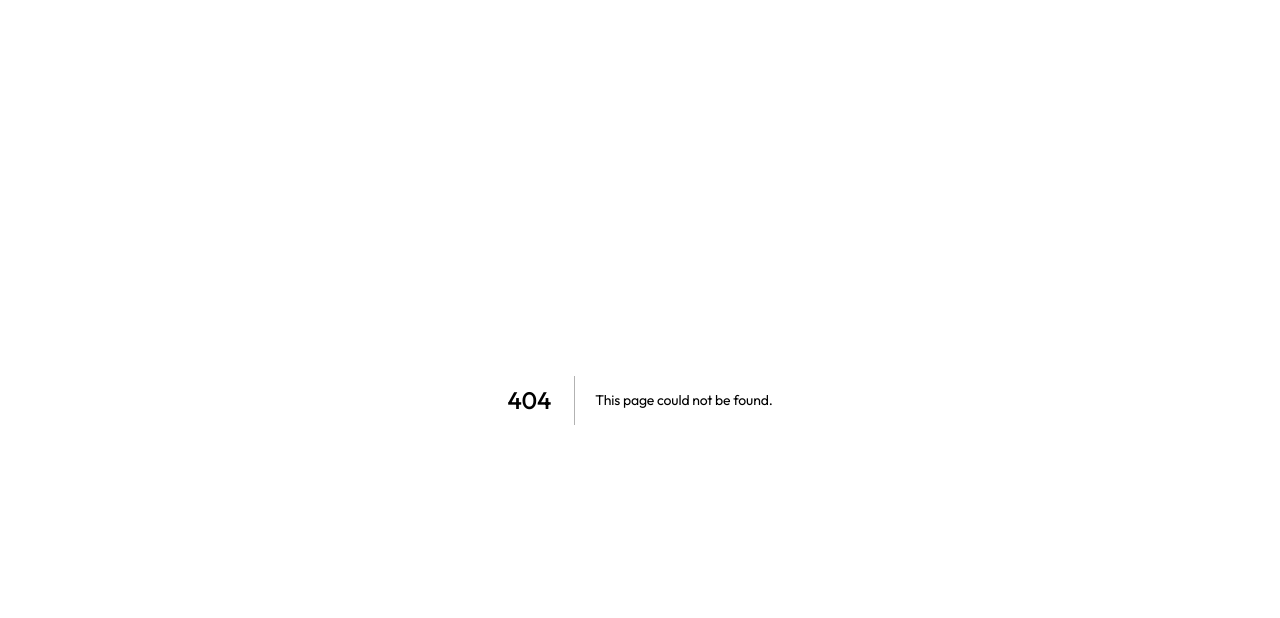
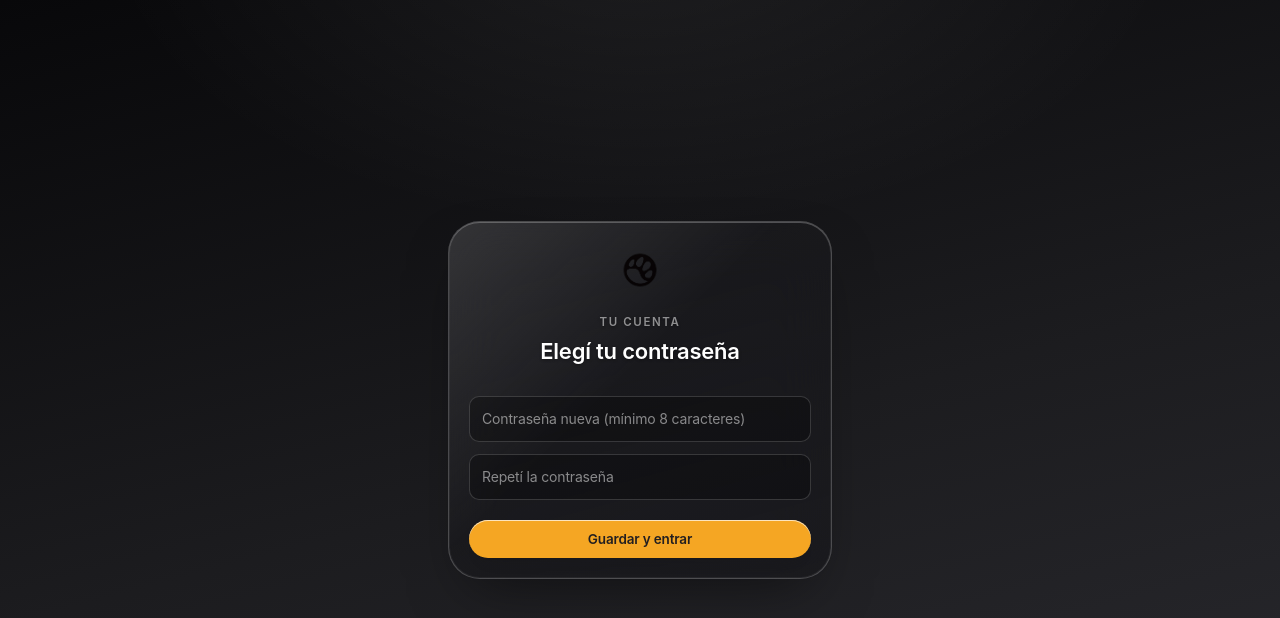
Before and after one commit to christianmarotz-code/planeta-animal, a Next.js app: page /elegir-contrasena in a window 1280 px wide. Before the commit this address had no page. Shown: the top 618 px of the page. Built offline with nearby package versions, Linux system fonts and the light colour scheme.

Commit message:
fix: los links de invitación y recuperación siempre abren la pantalla de contraseña
Ruta pública /elegir-contrasena y redirección temprana desde el layout,
para que funcione aunque haya otra sesión abierta en el navegador.

Co-Authored-By: Claude Sonnet 5.5 <noreply@anthropic.com>

```diff
--- /dev/null
+++ b/app/elegir-contrasena/page.tsx
@@ -0,0 +1,78 @@
+'use client'
+
+import { useEffect, useState } from 'react'
+import { useRouter } from 'next/navigation'
+import { createClient } from '@/lib/supabase/client'
+import { PawIcon } from '@/components/Logo'
+
+const MENSAJE_VENCIDO =
+  'El link venció o ya se usó. Pedí uno nuevo con "¿Olvidaste tu contraseña?" o que te inviten de nuevo.'
+
+const INPUT_CLASS =
+  'rounded-[var(--r-sm)] border border-line bg-surface-sunk p-3 text-sm text-ink outline-none transition focus:border-accent'
+
+export default function ElegirContrasenaPage() {
+  const router = useRouter()
+  const [password, setPassword] = useState('')
+  const [confirmacion, setConfirmacion] = useState('')
+  const [error, setError] = useState<string | null>(null)
+
+  useEffect(() => {
+    // eslint-disable-next-line react-hooks/set-state-in-effect -- el hash solo se puede leer en el navegador
+    if (window.location.hash.includes('error_code=otp_expired')) setError(MENSAJE_VENCIDO)
+  }, [])
+
+  async function handleSubmit(e: React.FormEvent) {
+    e.preventDefault()
+    setError(null)
+    if (password.length < 8) return setError('La contraseña tiene que tener al menos 8 caracteres.')
+    if (password !== confirmacion) return setError('Las contraseñas no coinciden.')
+    const supabase = createClient()
+    const { data } = await supabase.auth.getSession()
+    if (!data.session) return setError(MENSAJE_VENCIDO)
+    const { error } = await supabase.auth.updateUser({ password })
+    if (error) return setError('No se pudo guardar la contraseña. Intentá de nuevo.')
+    router.push('/')
+    router.refresh()
+  }
+
+  return (
+    <main className="app-bg dashboard-shell flex min-h-[100dvh] items-center justify-center px-4">
+      <div className="shell w-full max-w-sm rise">
+        <div className="core">
+          <div className="mb-7 flex flex-col items-center gap-4">
+            <PawIcon className="h-14 w-14" />
+            <div className="text-center">
+              <p className="text-[11.5px] font-semibold uppercase tracking-[0.14em] text-ink-faint">
+                Tu cuenta
+              </p>
+              <h1 className="mt-1 text-[22px] text-ink">Elegí tu contraseña</h1>
+            </div>
+          </div>
+          <form onSubmit={handleSubmit} className="flex flex-col gap-3">
+            <input
+              type="password"
+              placeholder="Contraseña nueva (mínimo 8 caracteres)"
+              value={password}
+              onChange={(e) => setPassword(e.target.value)}
+              className={INPUT_CLASS}
+              required
+            />
+            <input
+              type="password"
+              placeholder="Repetí la contraseña"
+              value={confirmacion}
+              onChange={(e) => setConfirmacion(e.target.value)}
+              className={INPUT_CLASS}
+              required
+            />
+            {error && <p className="text-sm text-negative">{error}</p>}
+            <button type="submit" className="pill-btn mt-2 justify-center">
+              Guardar y entrar
+            </button>
+          </form>
+        </div>
+      </div>
+    </main>
+  )
+}
--- a/app/layout.tsx
+++ b/app/layout.tsx
@@ -27,7 +27,7 @@ export default function RootLayout({ children }: LayoutProps<"/">) {
       <head>
         <script
           dangerouslySetInnerHTML={{
-            __html: `try{if(localStorage.getItem('tema')==='claro')document.documentElement.dataset.theme='light'}catch(e){}`,
+            __html: `try{if(localStorage.getItem('tema')==='claro')document.documentElement.dataset.theme='light'}catch(e){}try{var h=location.hash;if(/type=(invite|recovery)|error_code=otp_expired/.test(h)&&location.pathname!=='/elegir-contrasena')location.replace('/elegir-contrasena'+h)}catch(e){}`,
           }}
         />
       </head>
--- a/app/login/page.tsx
+++ b/app/login/page.tsx
@@ -1,41 +1,20 @@
 'use client'
 
-import { useEffect, useState } from 'react'
+import { useState } from 'react'
 import { useRouter } from 'next/navigation'
 import { createClient } from '@/lib/supabase/client'
 import { PawIcon } from '@/components/Logo'
+
+const INPUT_CLASS =
+  'rounded-[var(--r-sm)] border border-line bg-surface-sunk p-3 text-sm text-ink outline-none transition focus:border-accent'
 
 export default function LoginPage() {
   const router = useRouter()
   const [email, setEmail] = useState('')
   const [password, setPassword] = useState('')
   const [error, setError] = useState<string | null>(null)
-  const [eligiendoContrasena, setEligiendoContrasena] = useState(false)
-  const [confirmacion, setConfirmacion] = useState('')
   const [olvide, setOlvide] = useState(false)
   const [aviso, setAviso] = useState<string | null>(null)
-
-  // El link del mail de invitación (o de recuperar contraseña) llega con la sesión en el #hash.
-  useEffect(() => {
-    // eslint-disable-next-line react-hooks/set-state-in-effect -- el hash solo se puede leer en el navegador
-    if (/type=(invite|recovery)/.test(window.location.hash)) setEligiendoContrasena(true)
-  }, [])
-
-  async function handleElegirContrasena(e: React.FormEvent) {
-    e.preventDefault()
-    setError(null)
-    if (password.length < 8) return setError('La contraseña tiene que tener al menos 8 caracteres.')
-    if (password !== confirmacion) return setError('Las contraseñas no coinciden.')
-    const supabase = createClient()
-    const { data } = await supabase.auth.getSession()
-    if (!data.session) {
-      return setError('El link venció o ya se usó. Pedí uno nuevo con "¿Olvidaste tu contraseña?" o que te inviten de nuevo.')
-    }
-    const { error } = await supabase.auth.updateUser({ password })
-    if (error) return setError('No se pudo guardar la contraseña. Intentá de nuevo.')
-    router.push('/')
-    router.refresh()
-  }
 
   async function handleOlvide(e: React.FormEvent) {
     e.preventDefault()
@@ -43,7 +22,7 @@ export default function LoginPage() {
     setAviso(null)
     const supabase = createClient()
     const { error } = await supabase.auth.resetPasswordForEmail(email, {
-      redirectTo: `${window.location.origin}/login`,
+      redirectTo: `${window.location.origin}/elegir-contrasena`,
     })
     if (error) return setError('No se pudo enviar el mail. Esperá un minuto e intentá de nuevo.')
     // Mismo mensaje exista o no el mail, para no revelar qué cuentas están registradas.
@@ -71,44 +50,21 @@ export default function LoginPage() {
             <PawIcon className="h-14 w-14" />
             <div className="text-center">
               <p className="text-[11.5px] font-semibold uppercase tracking-[0.14em] text-ink-faint">
-                {eligiendoContrasena ? 'Tu cuenta' : olvide ? 'Recuperar acceso' : 'Bienvenido'}
+                {olvide ? 'Recuperar acceso' : 'Bienvenido'}
               </p>
               <h1 className="mt-1 text-[22px] text-ink">
-                {eligiendoContrasena ? 'Elegí tu contraseña' : olvide ? 'Olvidé mi contraseña' : 'Planeta Animal'}
+                {olvide ? 'Olvidé mi contraseña' : 'Planeta Animal'}
               </h1>
             </div>
           </div>
-          {eligiendoContrasena ? (
-            <form onSubmit={handleElegirContrasena} className="flex flex-col gap-3">
-              <input
-                type="password"
-                placeholder="Contraseña nueva (mínimo 8 caracteres)"
-                value={password}
-                onChange={(e) => setPassword(e.target.value)}
-                className="rounded-[var(--r-sm)] border border-line bg-surface-sunk p-3 text-sm text-ink outline-none transition focus:border-accent"
-                required
-              />
-              <input
-                type="password"
-                placeholder="Repetí la contraseña"
-                value={confirmacion}
-                onChange={(e) => setConfirmacion(e.target.value)}
-                className="rounded-[var(--r-sm)] border border-line bg-surface-sunk p-3 text-sm text-ink outline-none transition focus:border-accent"
-                required
-              />
-              {error && <p className="text-sm text-negative">{error}</p>}
-              <button type="submit" className="pill-btn mt-2 justify-center">
-                Guardar y entrar
-              </button>
-            </form>
-          ) : olvide ? (
+          {olvide ? (
             <form onSubmit={handleOlvide} className="flex flex-col gap-3">
               <input
                 type="email"
                 placeholder="Tu email"
                 value={email}
                 onChange={(e) => setEmail(e.target.value)}
-                className="rounded-[var(--r-sm)] border border-line bg-surface-sunk p-3 text-sm text-ink outline-none transition focus:border-accent"
+                className={INPUT_CLASS}
                 required
               />
               {error && <p className="text-sm text-negative">{error}</p>}
@@ -135,7 +91,7 @@ export default function LoginPage() {
                 placeholder="Email"
                 value={email}
                 onChange={(e) => setEmail(e.target.value)}
-              className="rounded-[var(--r-sm)] border border-line bg-surface-sunk p-3 text-sm text-ink outline-none transition focus:border-accent"
+                className={INPUT_CLASS}
                 required
               />
               <input
@@ -143,7 +99,7 @@ export default function LoginPage() {
                 placeholder="Contraseña"
                 value={password}
                 onChange={(e) => setPassword(e.target.value)}
-              className="rounded-[var(--r-sm)] border border-line bg-surface-sunk p-3 text-sm text-ink outline-none transition focus:border-accent"
+                className={INPUT_CLASS}
                 required
               />
               {error && <p className="text-sm text-negative">{error}</p>}
--- a/proxy.ts
+++ b/proxy.ts
@@ -30,7 +30,11 @@ export async function proxy(request: NextRequest) {
   } = await supabase.auth.getUser()
 
   const isAuthRoute = request.nextUrl.pathname === '/login'
+  // Pantalla de los links de invitación y recuperación: la sesión viene en el #hash,
+  // así que tiene que ser accesible con o sin otra sesión abierta.
+  const isLinkDeMailRoute = request.nextUrl.pathname === '/elegir-contrasena'
 
+  if (isLinkDeMailRoute) return response
   if (!user && !isAuthRoute) {
     return NextResponse.redirect(new URL('/login', request.url))
   }
```
Lines whose indentation alone changed are shown as unchanged.
